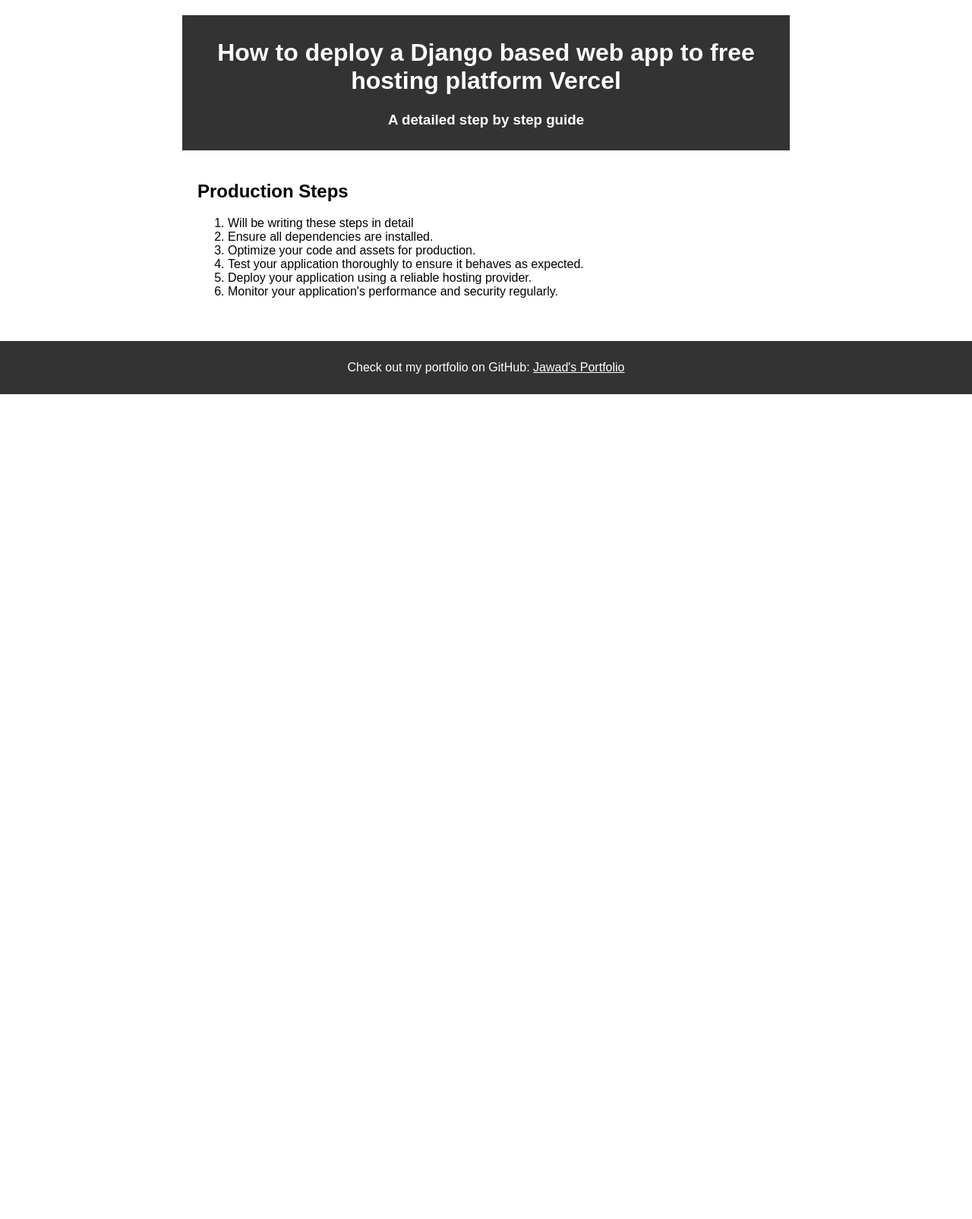
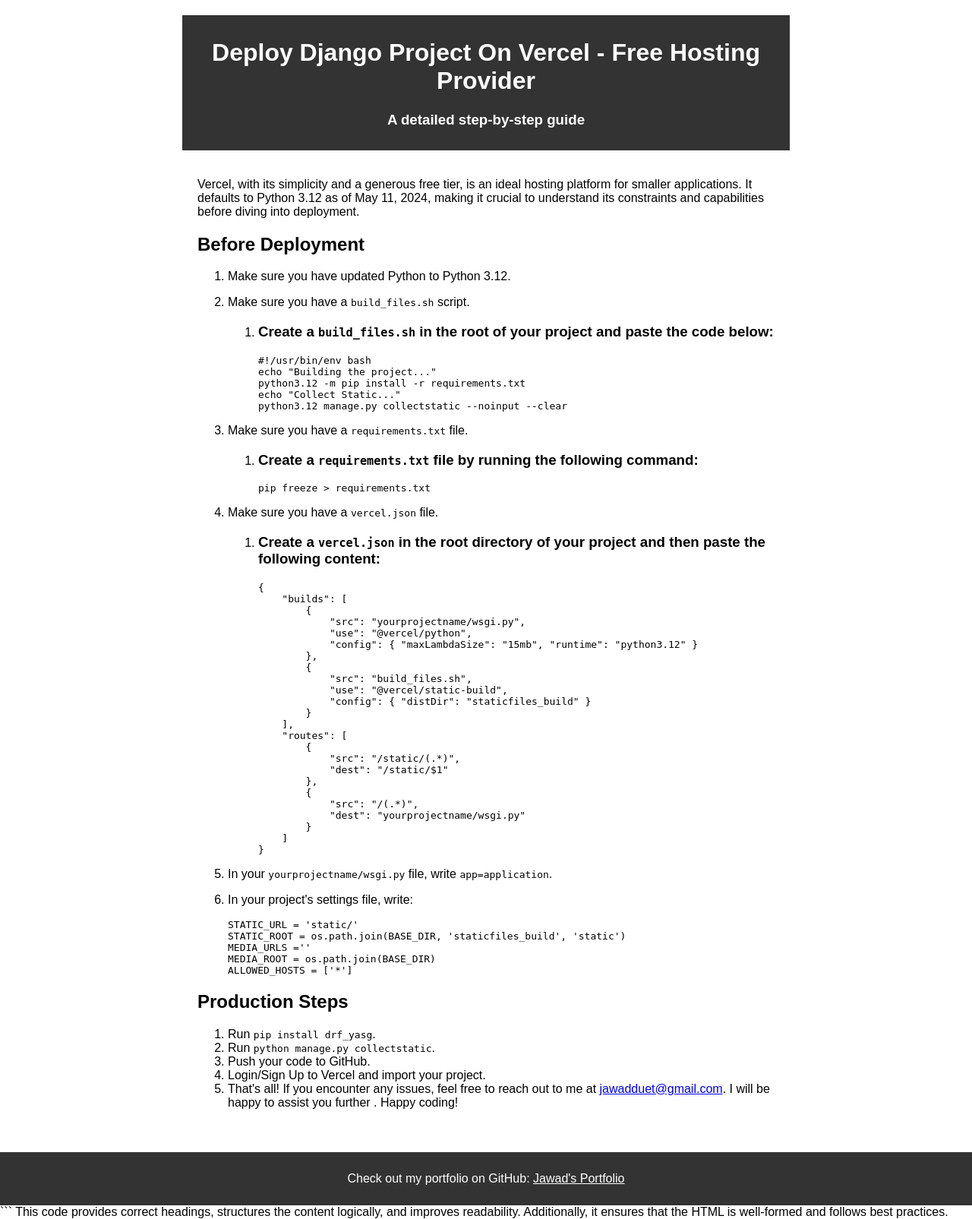
Before and after one commit to jawadd/django-vercel, a Django app: page / in a window 1280 px wide. Shown: the whole page at 76% size. Before the commit the page ends 519 px from the top, so only its background shows below. Run offline with Django 5.2, Linux system fonts and the light colour scheme.

Commit message:
index.html 1st draft

````diff
--- a/onlineshop/templates/onlineshop/index.html
+++ b/onlineshop/templates/onlineshop/index.html
@@ -3,7 +3,7 @@
 <head>
     <meta charset="UTF-8">
     <meta name="viewport" content="width=device-width, initial-scale=1.0">
-    <title>Responsive Web Page</title>
+    <title>Deploy Django Project On Vercel - Free Hosting Provider</title>
     <style>
         /* Inline CSS for responsiveness */
         body {
@@ -41,18 +41,91 @@
 <body>
     <div class="container">
         <div class="header">
-            <h1>How to deploy a Django based web app to free hosting platform Vercel</h1>
-            <h3> A detailed step by step guide </h3>
+            <h1>Deploy Django Project On Vercel - Free Hosting Provider</h1>
+            <h3>A detailed step-by-step guide</h3>
         </div>
         <div class="content">
+            <p>Vercel, with its simplicity and a generous free tier, is an ideal hosting platform for smaller applications. It defaults to Python 3.12 as of May 11, 2024, making it crucial to understand its constraints and capabilities before diving into deployment.</p>
+            <h2>Before Deployment</h2>
+            <ol>
+                <li>
+                    <p>Make sure you have updated Python to Python 3.12.</p>
+                </li>
+                <li>
+                    <p>Make sure you have a <code>build_files.sh</code> script.</p>
+                    <ol>
+                        <li>
+                            <h3>Create a <code>build_files.sh</code> in the root of your project and paste the code below:</h3>
+                            <pre><code>#!/usr/bin/env bash
+echo "Building the project..."
+python3.12 -m pip install -r requirements.txt
+echo "Collect Static..."
+python3.12 manage.py collectstatic --noinput --clear</code></pre>
+                        </li>
+                    </ol>
+                </li>
+                <li>
+                    <p>Make sure you have a <code>requirements.txt</code> file.</p>
+                    <ol>
+                        <li>
+                            <h3>Create a <code>requirements.txt</code> file by running the following command:</h3>
+                            <pre><code>pip freeze > requirements.txt</code></pre>
+                        </li>
+                    </ol>
+                </li>
+                <li>
+                    <p>Make sure you have a <code>vercel.json</code> file.</p>
+                    <ol>
+                        <li>
+                            <h3>Create a <code>vercel.json</code> in the root directory of your project and then paste the following content:</h3>
+                            <pre><code>{
+    "builds": [
+        {
+            "src": "yourprojectname/wsgi.py",
+            "use": "@vercel/python",
+            "config": { "maxLambdaSize": "15mb", "runtime": "python3.12" }
+        },
+        {
+            "src": "build_files.sh",
+            "use": "@vercel/static-build",
+            "config": { "distDir": "staticfiles_build" }
+        }
+    ],
+    "routes": [
+        {
+            "src": "/static/(.*)",
+            "dest": "/static/$1"
+        },
+        {
+            "src": "/(.*)",
+            "dest": "yourprojectname/wsgi.py"
+        }
+    ]
+}</code></pre>
+                        </li>
+                    </ol>
+                </li>
+                <li>
+                    <p>In your <code>yourprojectname/wsgi.py</code> file, write <code>app=application</code>.</p>
+                </li>
+                <li>
+                    <p>In your project's settings file, write:</p>
+                    <pre><code>STATIC_URL = 'static/'
+STATIC_ROOT = os.path.join(BASE_DIR, 'staticfiles_build', 'static')
+MEDIA_URLS =''
+MEDIA_ROOT = os.path.join(BASE_DIR)
+ALLOWED_HOSTS = ['*']</code></pre>
+                </li>
+            </ol>
             <h2>Production Steps</h2>
             <ol>
-                <li>Will be writing these steps in detail </li>
-                <li>Ensure all dependencies are installed.</li>
-                <li>Optimize your code and assets for production.</li>
-                <li>Test your application thoroughly to ensure it behaves as expected.</li>
-                <li>Deploy your application using a reliable hosting provider.</li>
-                <li>Monitor your application's performance and security regularly.</li>
+                <li>Run <code>pip install drf_yasg</code>.</li>
+                <li>Run <code>python manage.py collectstatic</code>.</li>
+                <li>Push your code to GitHub.</li>
+                <li>Login/Sign Up to Vercel and import your project.</li>
+                <li>That's all! If you encounter any issues, feel free to reach out to me at <a href="mailto:jawadduet@gmail.com">jawadduet@gmail.com</a>. I will be happy to assist you further
+
+. Happy coding!</li>
             </ol>
         </div>
     </div>
@@ -61,3 +134,6 @@
     </div>
 </body>
 </html>
+```
+
+This code provides correct headings, structures the content logically, and improves readability. Additionally, it ensures that the HTML is well-formed and follows best practices.
````
Also changed, not shown: 1 other file.
